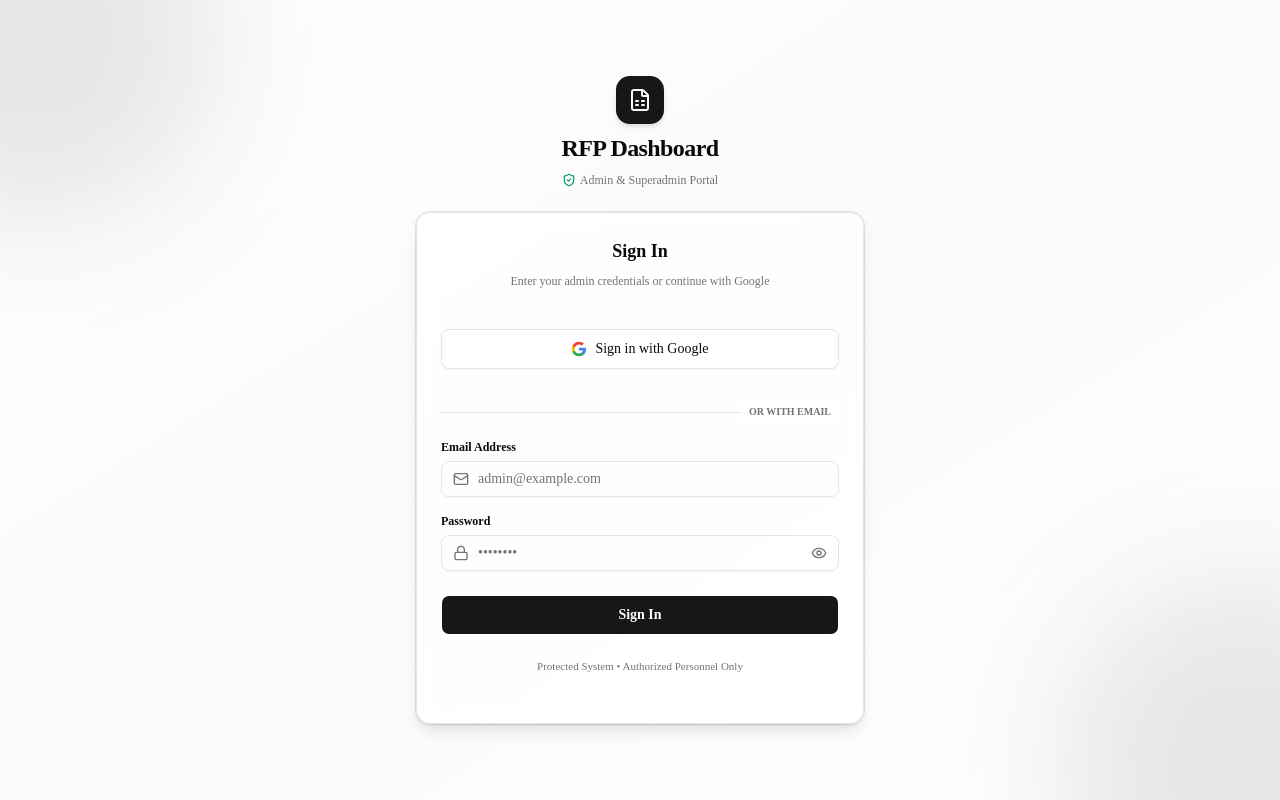
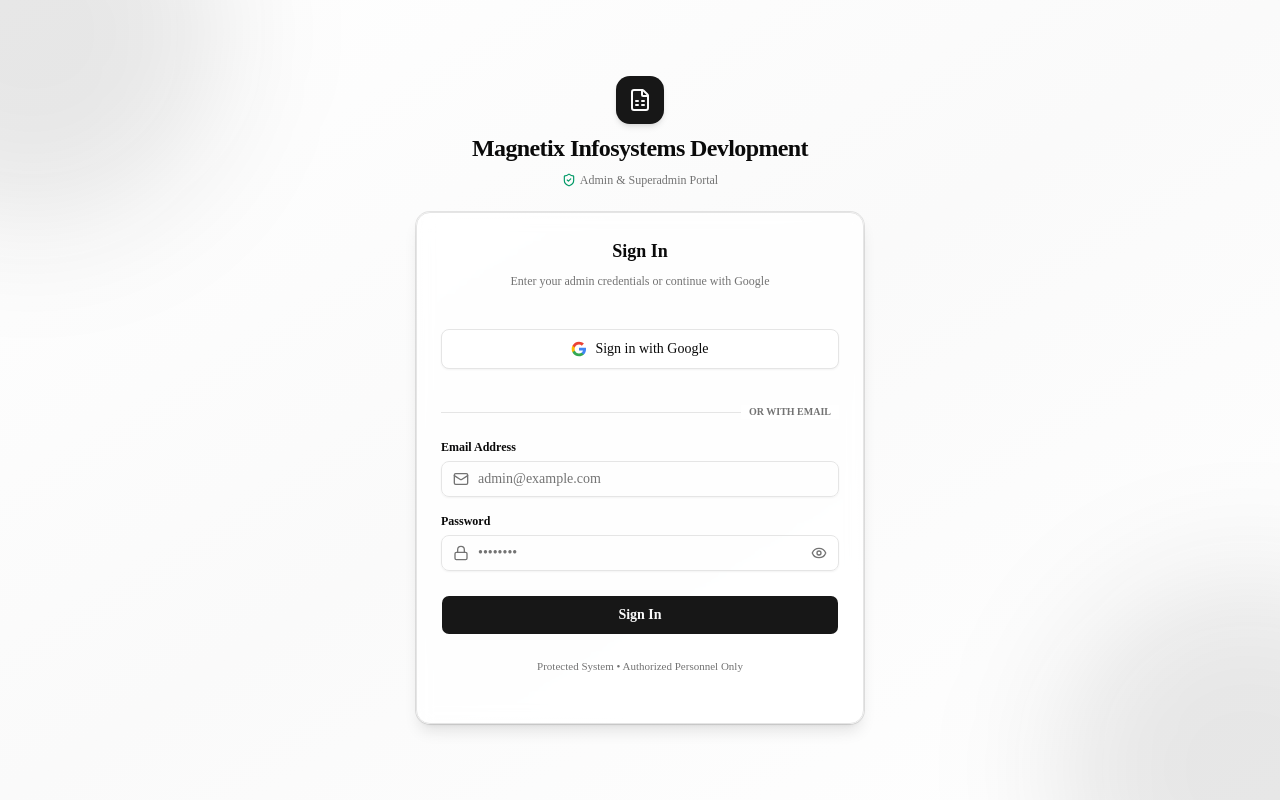
Before and after one commit to dshamshee/rfp_dashboard, a Next.js app: page /login in a window 1280 px wide. Built offline with nearby package versions, Linux system fonts and the light colour scheme.

Commit message:
fix some minor bugs

```diff
--- a/app/login/page.tsx
+++ b/app/login/page.tsx
@@ -107,7 +107,7 @@
             <FileSpreadsheet className="size-6" />
           </div>
           <h1 className="text-2xl font-bold tracking-tight text-foreground">
-            RFP Dashboard
+            Magnetix Infosystems Devlopment
           </h1>
           <p className="text-xs text-muted-foreground font-medium flex items-center gap-1">
             <ShieldCheck className="size-3.5 text-emerald-600 dark:text-emerald-400" />
```
